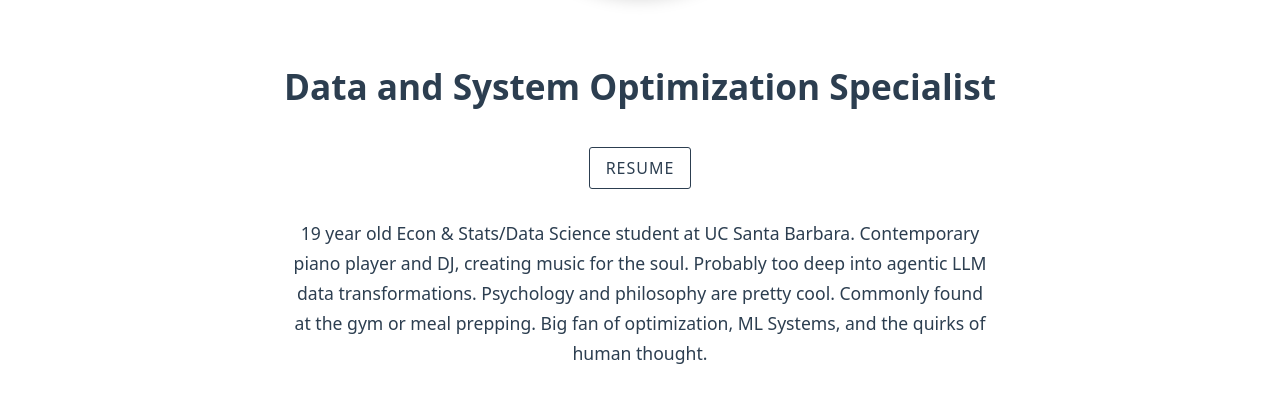
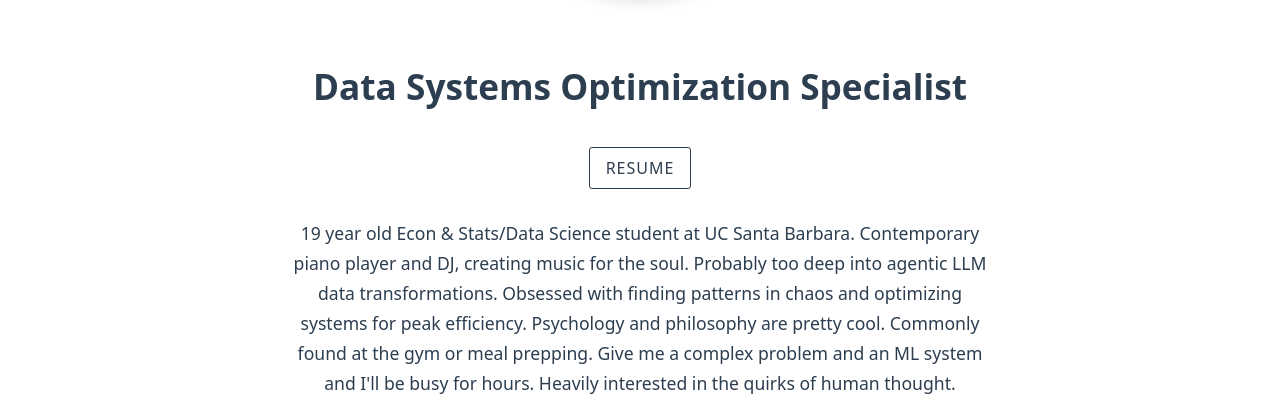
Before and after one commit to ian-sequ7/ian_sequeira, a plain HTML site: page index.html in a window 1280 px wide. Shown: the part 1313-1727 px from the top of the page. Drawn offline with nearby package versions, Linux system fonts and the light colour scheme.

Commit message:
commiting updated bio

```diff
--- a/index.html
+++ b/index.html
@@ -6,14 +6,14 @@
   <meta name="viewport" content="width=device-width, initial-scale=1">
 
  <!-- Open Graph / Social Media Meta Tags -->
-  <meta property="og:title" content="Ian Sequeira - Data and System Optimization Specialist" />
+  <meta property="og:title" content="Ian Sequeira - Data Systems Optimization Specialist" />
   <meta property="og:description" content="19 year old Econ & Stats/Data Science student at UC Santa Barbara. Specializing in ML systems, biostatistics, and agentic LLM transformations." />
   <meta property="og:image" content="https://ian-sequ7.github.io/ian_sequeira/images/about.JPG" />
   <meta property="og:url" content="https://ian-sequ7.github.io/ian_sequeira/" />
   <meta property="og:type" content="website" />
 
   <meta name="twitter:card" content="summary_large_image" />
-  <meta name="twitter:title" content="Ian Sequeira - Data and System Optimization Specialist" />
+  <meta name="twitter:title" content="Ian Sequeira - Data Systems Optimization Specialist" />
   <meta name="twitter:description" content="19 year old Econ & Stats/Data Science student at UC Santa Barbara. Specializing in ML systems, biostatistics, and agentic LLM transformations." />
   <meta name="twitter:image" content="https://ian-sequ7.github.io/ian_sequeira/images/about.JPG" />
 
@@ -100,11 +100,11 @@
                 <div class="col-lg-8">
                     <div class="about-text text-center">
                         <div class="title-and-resume">
-                            <h3 class="about-title">Data and System Optimization Specialist</h3>
+                            <h3 class="about-title">Data Systems Optimization Specialist</h3>
                             <a href="files/Ian_Sequeira_Resume.pdf" class="resume-link" target="_blank">Resume</a>
                         </div>
 
-                        <p class="about-description">19 year old Econ & Stats/Data Science student at UC Santa Barbara. Contemporary piano player and DJ, creating music for the soul. Probably too deep into agentic LLM data transformations. Psychology and philosophy are pretty cool. Commonly found at the gym or meal prepping. Big fan of optimization, ML Systems, and the quirks of human thought.</p>
+                        <p class="about-description">19 year old Econ & Stats/Data Science student at UC Santa Barbara. Contemporary piano player and DJ, creating music for the soul. Probably too deep into agentic LLM data transformations. Obsessed with finding patterns in chaos and optimizing systems for peak efficiency. Psychology and philosophy are pretty cool. Commonly found at the gym or meal prepping. Give me a complex problem and an ML system and I'll be busy for hours. Heavily interested in the quirks of human thought.</p>
                     </div>
                 </div>
             </div>
```
